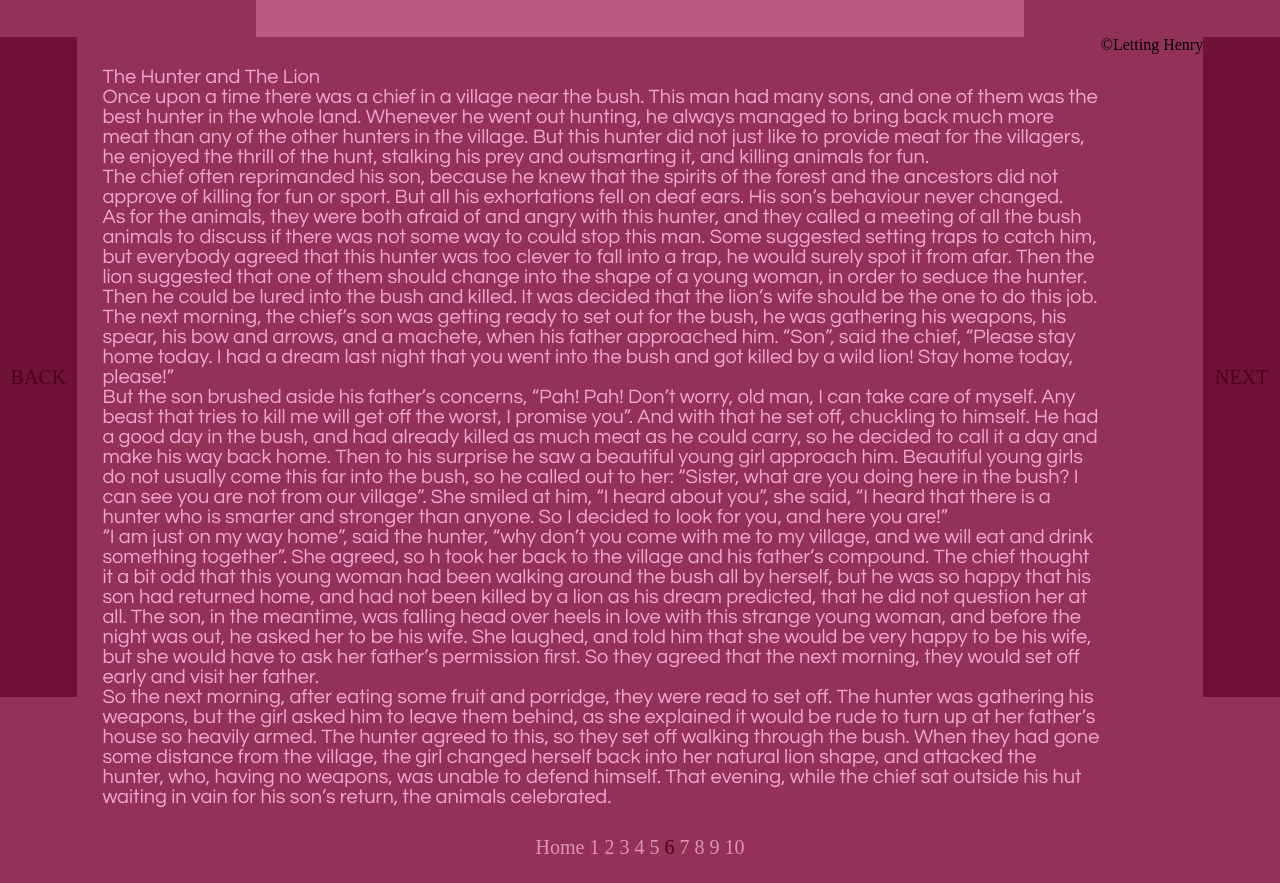
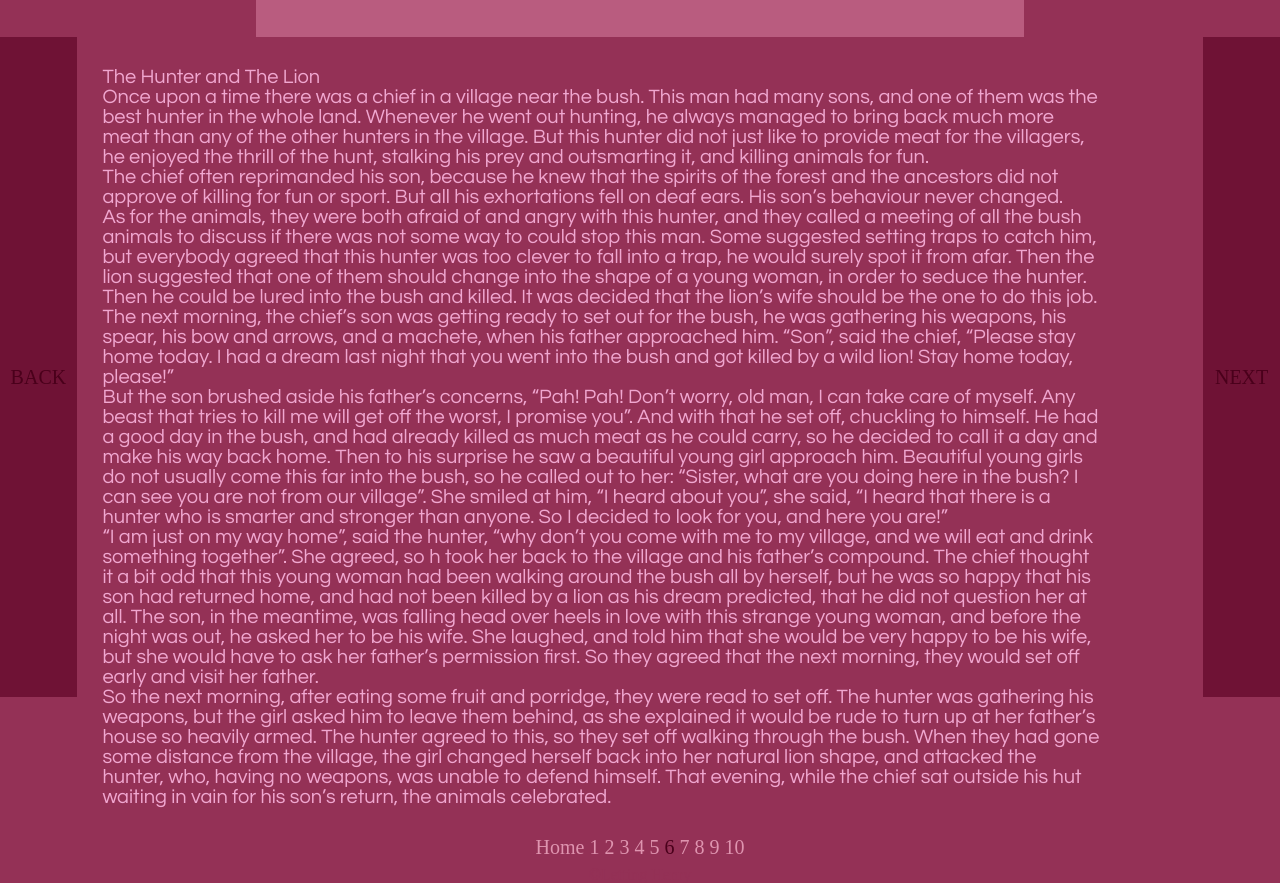
Before and after one commit to lettinghenry/African-Stories, a plain HTML site: page 6.html in a window 1280 px wide. Shown: the part 63-946 px from the top of the page. Drawn offline with Linux system fonts and the light colour scheme.

Commit message:
changing footer to div id footer

```diff
--- a/6.html
+++ b/6.html
@@ -43,6 +43,6 @@
          </span>
      </div>
  </div>
-        <footer><small>&copy;Letting Henry</small></footer>
+        <div id="footer"><small>&copy;Letting Henry</small></div>
     </body>
 </html>
```
